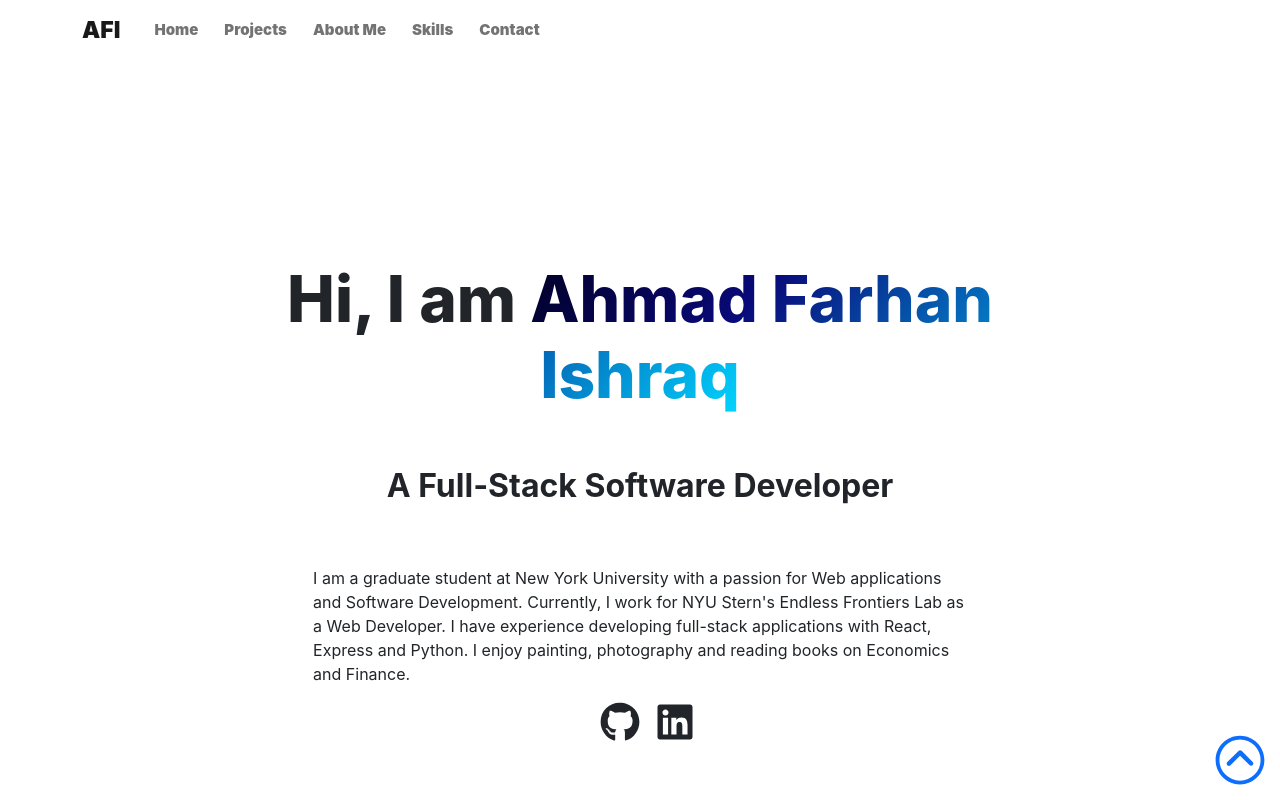
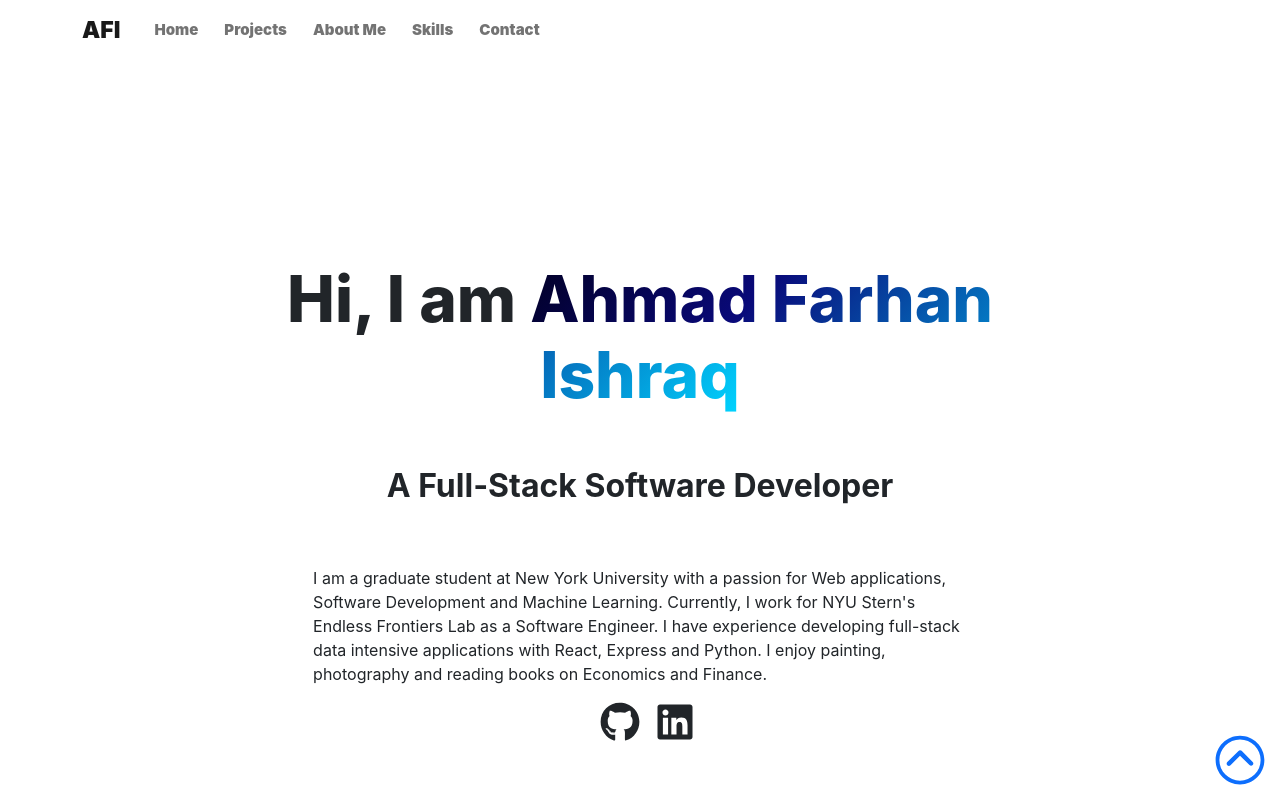
Before and after one commit to farhan0167/portfolio, a React (Create React App) app: page / in a window 1280 px wide. Shown: the top 800 px of the page. Built offline with nearby package versions, Linux system fonts and the light colour scheme.

Commit message:
updated header

```diff
--- a/src/Pages/Home/components/Header.js
+++ b/src/Pages/Home/components/Header.js
@@ -26,9 +26,9 @@ export default function Header() {
            </Row>
             <Row>
                 <p className='header-desc'>
-                I am a graduate student at New York University with a passion for Web applications and Software
-                Development. Currently, I work for NYU Stern's Endless Frontiers Lab as a Web Developer. I have experience
-                developing full-stack applications with React, Express and Python. I enjoy painting, photography and reading books
+                I am a graduate student at New York University with a passion for Web applications, Software
+                Development and Machine Learning. Currently, I work for NYU Stern's Endless Frontiers Lab as a Software Engineer. I have experience
+                developing full-stack data intensive applications with React, Express and Python. I enjoy painting, photography and reading books
                 on Economics and Finance.
                 </p>
             </Row>
```
